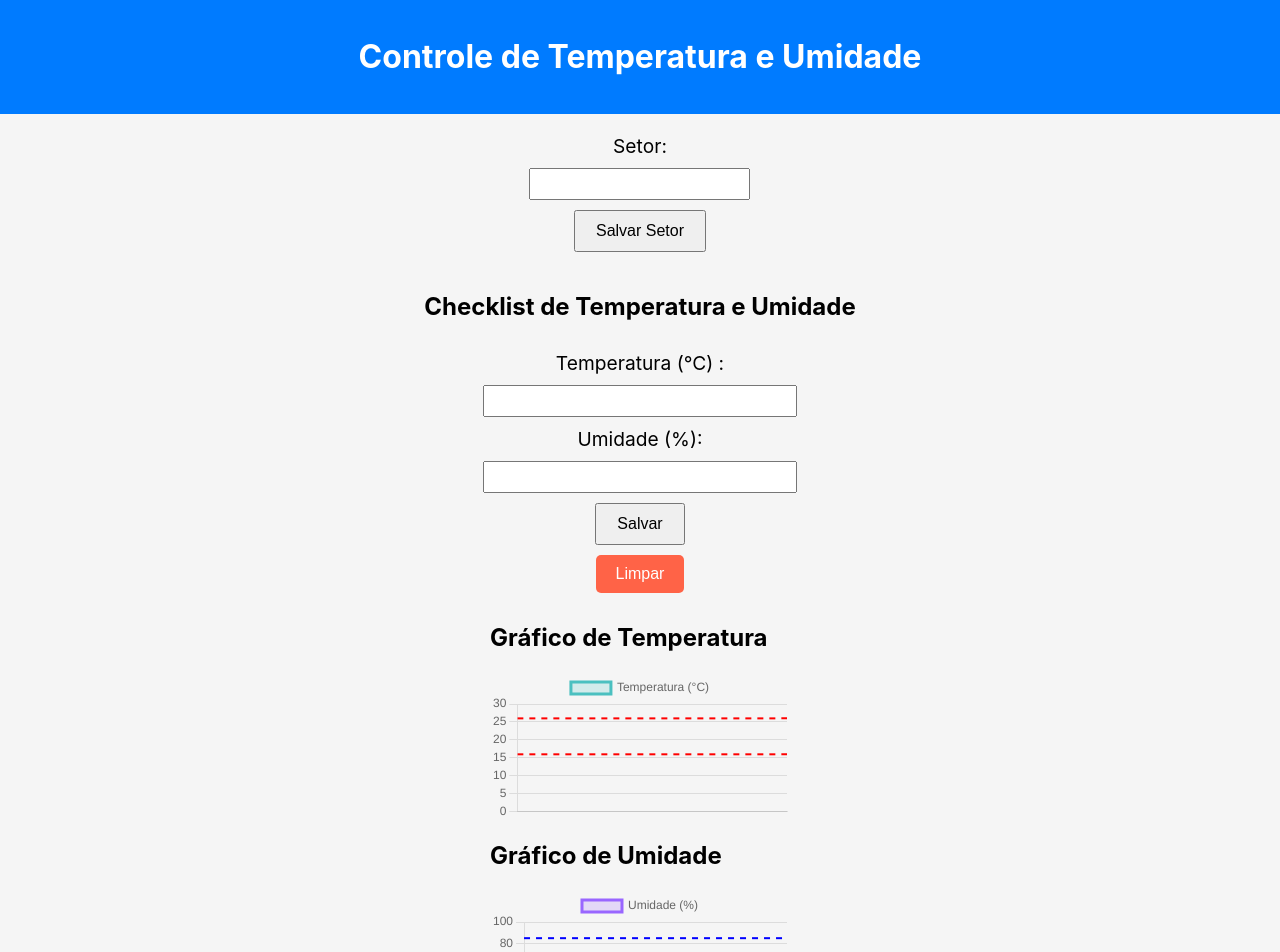
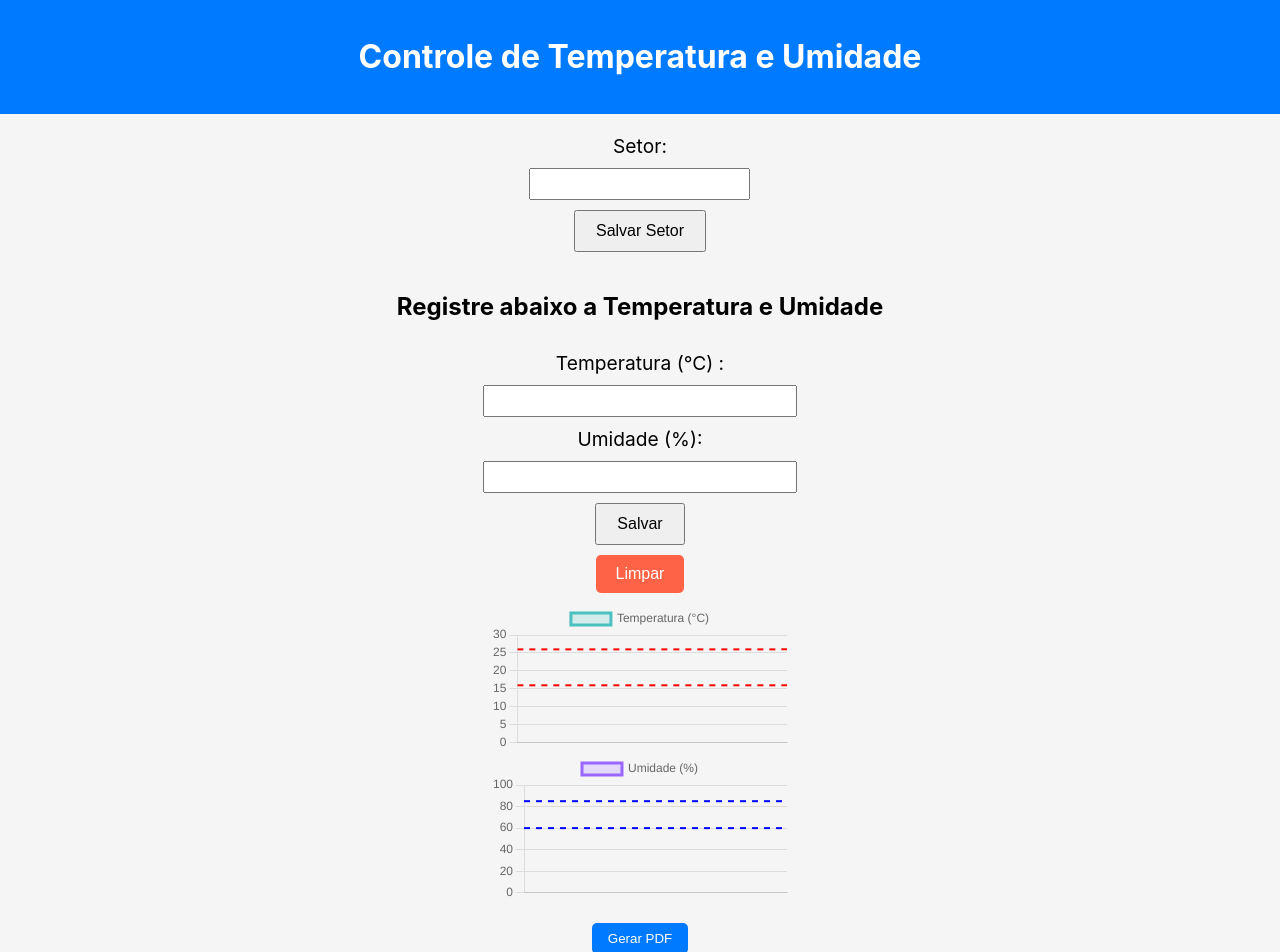
Before and after one commit to polarisid/Chacklist-temp, a React (Create React App) app: page / in a window 1280 px wide. Shown: the top 952 px of the page. Built offline with nearby package versions, Linux system fonts and the light colour scheme.

Commit message:
feat: Estilização do grafico

```diff
--- a/src/App.tsx
+++ b/src/App.tsx
@@ -48,9 +48,7 @@ const App: React.FC = () => {
         <MainContent>
           <SectorForm />
           <ChecklistForm />
-          {/* <Button onClick={() => generatePDF(data, sector)}>Gerar PDF</Button> */}
           <Button onClick={() => generatePDF(data, sector)}>Gerar PDF</Button>
-          {/* <TemperatureHumidityChart dataPoints={dataPoints} /> */}
         </MainContent>
         <Footer>
           <p>2024 - Desenvolvido por Daniel Carvalho</p>
--- a/src/components/ChecklistForm.tsx
+++ b/src/components/ChecklistForm.tsx
@@ -28,36 +28,13 @@ const ChecklistForm: React.FC = () => {
     setHumidity("");
   };
 
-  const handleTemperatureChange = (value: string) => {
-    setTemperature(value);
-    const tempNumber = parseFloat(value);
-    if (tempNumber > 26) {
-      setTemperatureWarning("Temperatura muito alta");
-    } else if (tempNumber < 16) {
-      setTemperatureWarning("Temperatura muito baixa");
-    } else {
-      setTemperatureWarning("");
-    }
-  };
-  const handleHumidityChange = (value: string) => {
-    setHumidity(value);
-    const humidityNumber = parseFloat(value);
-    if (humidityNumber > 85) {
-      setHumidityWarning("Umidade muito alta");
-    } else if (humidityNumber < 60) {
-      setHumidityWarning("Umidade muito baixa");
-    } else {
-      setHumidityWarning("");
-    }
-  };
-
   const handleClear = () => {
     setData([]); // Limpa os dados do local storage
   };
 
   return (
     <FormContainer onSubmit={handleSubmit}>
-      <h2>Checklist de Temperatura e Umidade</h2>
+      <h2>Registre abaixo a Temperatura e Umidade</h2>
       <label htmlFor="temperature">Temperatura (°C) :</label>
       <input
         id="temperature"
--- a/src/components/TemperatureHumidityChart.tsx
+++ b/src/components/TemperatureHumidityChart.tsx
@@ -157,6 +157,7 @@
 // export default TemperatureHumidityChart;
 
 import React from "react";
+import styled from "styled-components";
 import { Line } from "react-chartjs-2";
 import {
   Chart as ChartJS,
@@ -311,13 +312,21 @@ const TemperatureHumidityChart: React.FC<TemperatureHumidityChartProps> = ({
   };
 
   return (
-    <div>
-      <h2>Gráfico de Temperatura</h2>
+    <Container>
+      {/* <h2>Gráfico de Temperatura</h2> */}
       <Line data={temperatureChartData} options={temperatureChartOptions} />
-      <h2>Gráfico de Umidade</h2>
+      {/* <h2>Gráfico de Umidade</h2> */}
       <Line data={humidityChartData} options={humidityChartOptions} />
-    </div>
+    </Container>
   );
 };
 
+const Container = styled.div`
+  display: grid;
+  grid-template-columns: 50% 50%;
+
+  @media only screen and (max-device-width: 900px) {
+    display: block;
+  }
+`;
 export default TemperatureHumidityChart;
```
